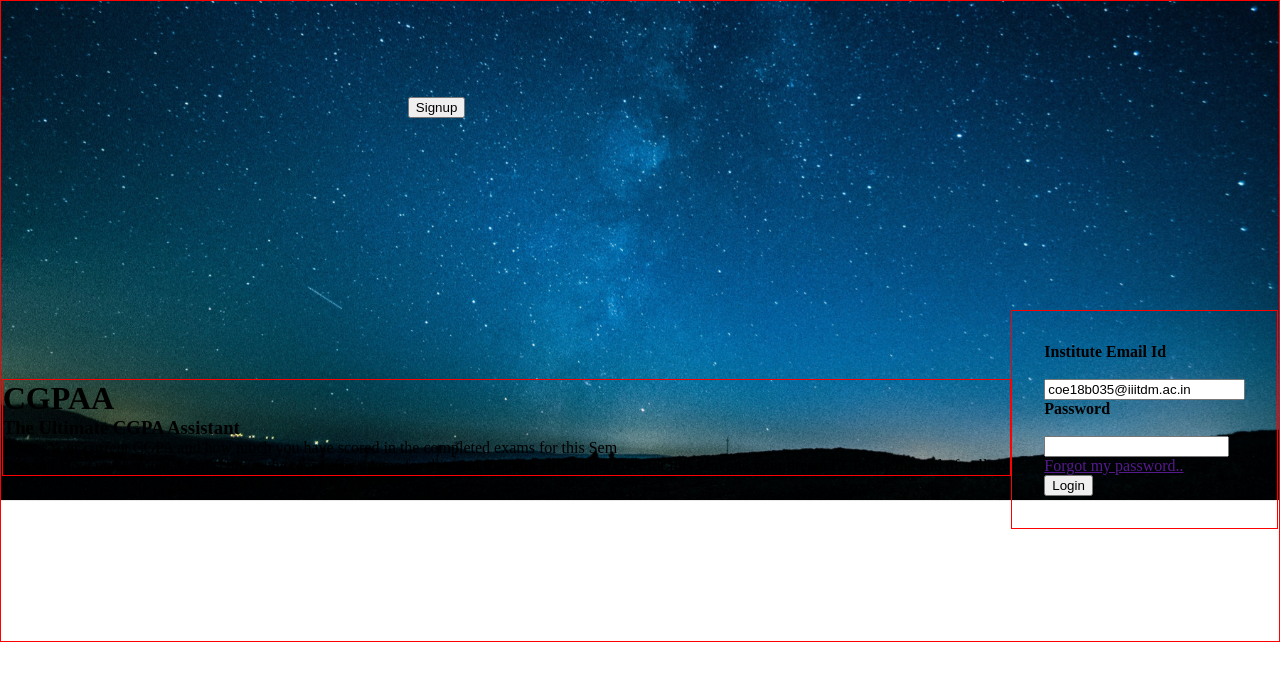
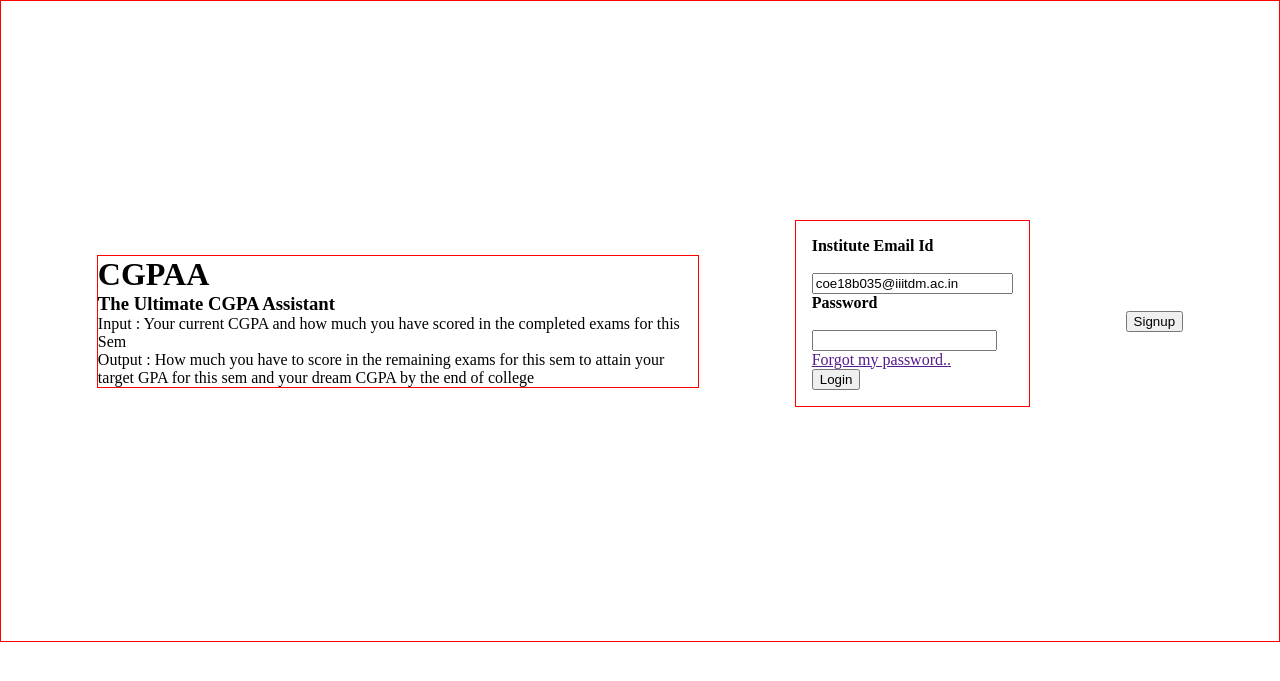
Before and after one commit to abuziyaadawajeeh/cgpaa, a PHP site: page / in a window 1280 px wide. Shown: the top 681 px of the page. Run offline with PHP 8.4, Linux system fonts and the light colour scheme.

Commit message:
small edit at login page

```diff
--- a/css/indexstyle.css
+++ b/css/indexstyle.css
@@ -2,11 +2,6 @@
   margin: 0;
 }
 .divisions {
-  background-image: url(../images/skybg.jpeg);
-  background-repeat: no-repeat;
-  background-size: cover;
-  background-attachment: fixed;
-  background-position-y: -300px;
   display: flex;
   flex-wrap: wrap-reverse;
   min-height: 80vh;
@@ -17,10 +12,11 @@
 .one {
   border: 1px solid red;
   display: inline;
+  max-width: 600px;
 }
 .signup,
 .login {
   border: 1px solid red;
   margin-bottom: 1rem;
-  padding: 2rem;
+  padding: 1rem;
 }
--- a/index.html
+++ b/index.html
@@ -44,7 +44,7 @@
         <a href="" class="links">Forgot my password..</a><br />
         <button class="buttons">Login</button>
       </form>
-      <button style="display: inline;" class="link1">Signup</button><br />
+      <button style="display: inline;" class="link1">Signup</button>
       <form class="signup" style="display: none;" autocomplete="on">
         <h4 class="labels">Institute Email Id</h4>
         <br />
```
